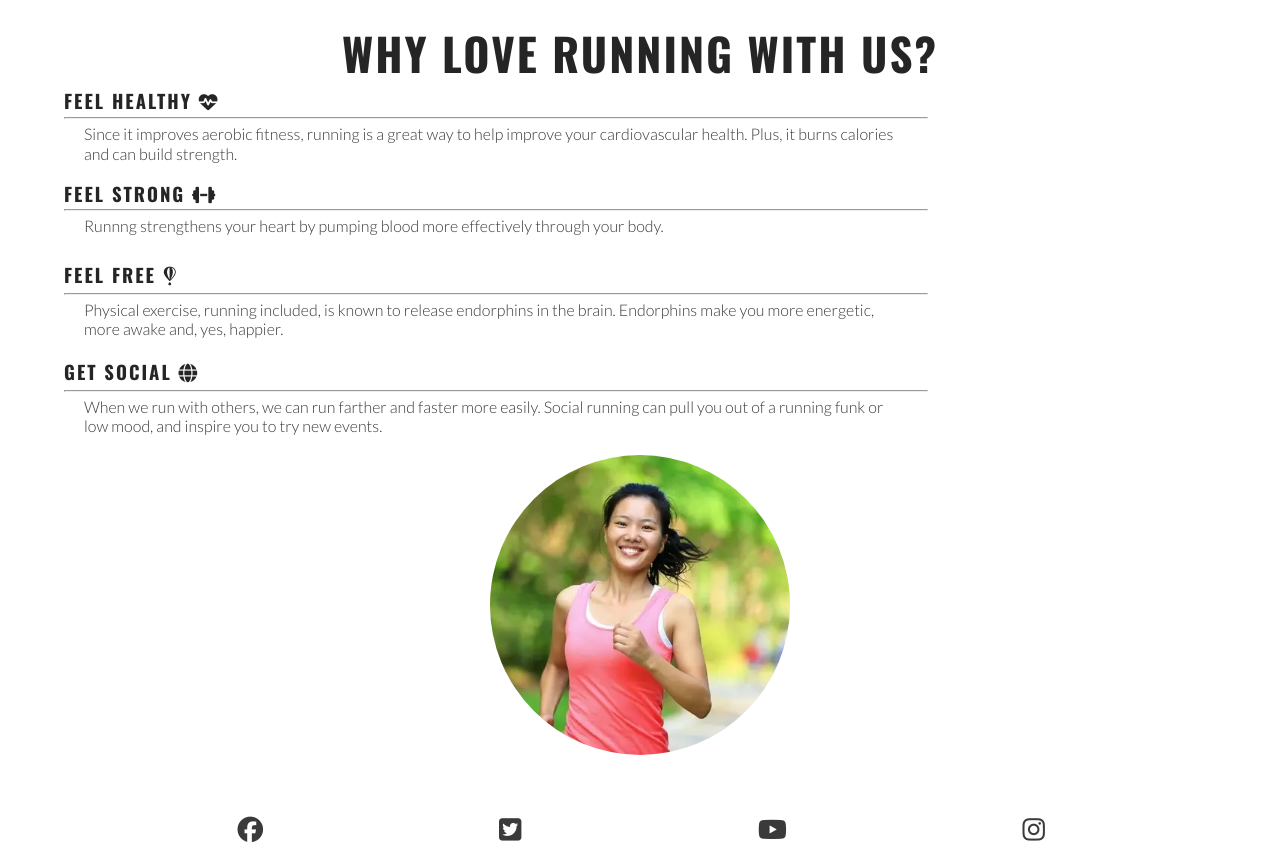
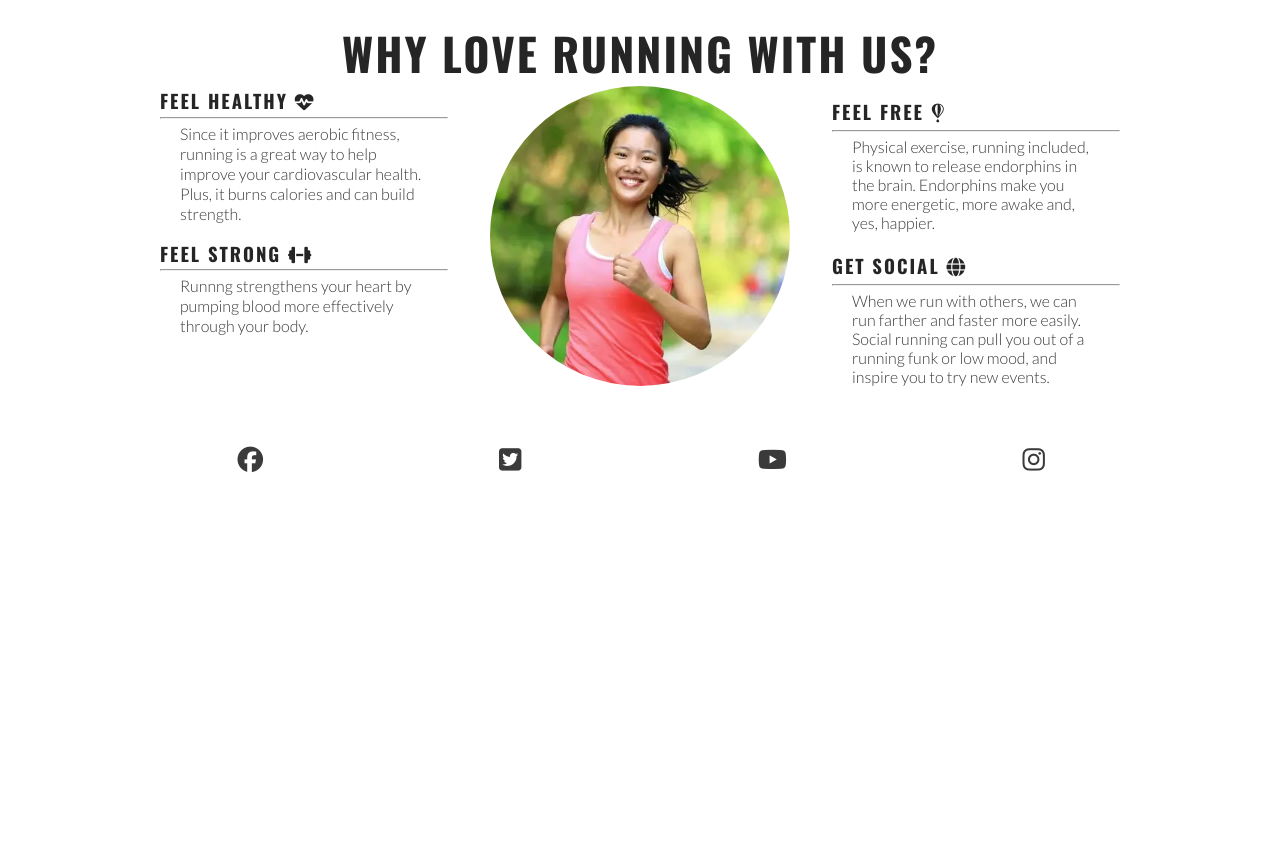
Before and after one commit to Declan444/test-project-for-learning, a plain HTML site: page index.html in a window 1280 px wide. Shown: the part 679-1543 px from the top of the page. After the commit the page ends 1173 px from the top, so only its background shows below. Drawn offline with nearby package versions, Linux system fonts and the light colour scheme.

Commit message:
Make reasons section responsive

```diff
--- a/assets/css/style.css
+++ b/assets/css/style.css
@@ -112,39 +112,42 @@ main {
     margin: 20px auto;
     text-align: center;
 }
+
 #reasons h2 {
     font-size: 280%;
 }
 
 
 
-#benefits  h3{
+#benefits h3 {
     text-align: left;
     padding-bottom: 5px;
 }
 
-#benefits  p {
+#benefits p {
     text-align: left;
     padding: 0 20px;
     margin-bottom: 20px;
-    padding-top:5px;
+    padding-top: 5px;
 }
-#benefits-physical{
+
+#benefits-physical {
     line-height: 20px;
 
     margin: 5px 0;
 }
-#circle-cover-bg{
+
+#circle-cover-bg {
     background: url("../images/reasons-image.webp") no-repeat center/cover;
     width: 90vw;
     height: 90vw;
     margin-bottom: 20px;
     border-radius: 50%;
-    max-width:300px;
+    max-width: 300px;
     max-height: 300px;
 }
 
-#benefits-image{
+#benefits-image {
     display: flex;
     align-items: center;
     justify-content: center;
@@ -222,8 +225,9 @@ main {
         flex-direction: column;
         width: 100%;
     }
-#benefits-physical >div,
-#benefits-mental > div {
+
+    #benefits-physical>div,
+    #benefits-mental>div {
         width: 75%;
     }
 
@@ -254,3 +258,33 @@ main {
     }
 
 }
+
+/* Style sheets for screens greater than 1200px*/
+@media screen and (min-width: 1200px) {
+
+    /*Reasons section*/
+    #benefits {
+        display: flex;
+        flex-direction: row;
+    }
+
+    #benefits>div {
+        flex: 1;
+    }
+
+    #benefits-image {
+        order: 0;
+
+    }
+
+    #benefits-mental {
+        order: 1;
+    }
+
+    #benefits-mental>div {
+        align-self: flex-start;
+    }
+
+    #benefits-physical>div {
+        align-self: flex-end;
+    }
```
Lines whose indentation alone changed are shown as unchanged.
